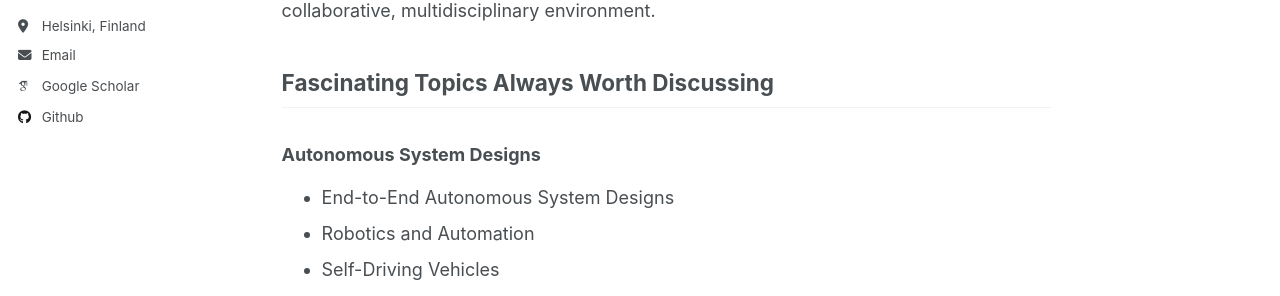
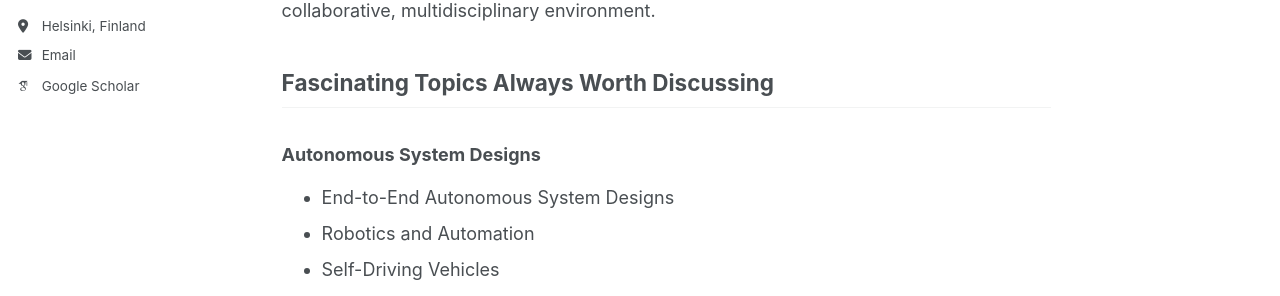
Before and after one commit to hesamjafarian/hesamjafarian.github.io, a Jekyll site: the page built from _pages/about.md, in a window 1280 px wide. Shown: the part 367-663 px from the top of the page. Built offline with Jekyll 4.4.1, drawn with Linux system fonts in a browser that asks for light colours; some web fonts are replaced.

Commit message:
Update _config.yml

```diff
--- a/_config.yml
+++ b/_config.yml
@@ -14,7 +14,7 @@ name                     : &name "Hesam Jafarian"
 description              : &description "personal description"
 url                      : https://hesamjafarian.github.io # the base hostname & protocol for your site e.g. "https://mmistakes.github.io"
 #baseurl                  : "" # the subpath of your site, e.g. "/blog"
-#repository               : "https://github.com/hesamjafarian"
+repository               : "https://github.com/hesamjafarian"
 
 # Site Author - The following control what appear as part of the author content on the side bar.
 #               If a field is blank the icon and link will not appear, otherwise it will be shown.
@@ -29,7 +29,7 @@ author:
   #employer         : ""
   #uri              : # URL
   email            : "HesamJafarian@gmail.com"
-  github           : "hesamjafarian"
+  #github           : "hesamjafarian"
 
   # Academic websites
   #arxiv            : # URL - Update with the correct link to your profile
```
